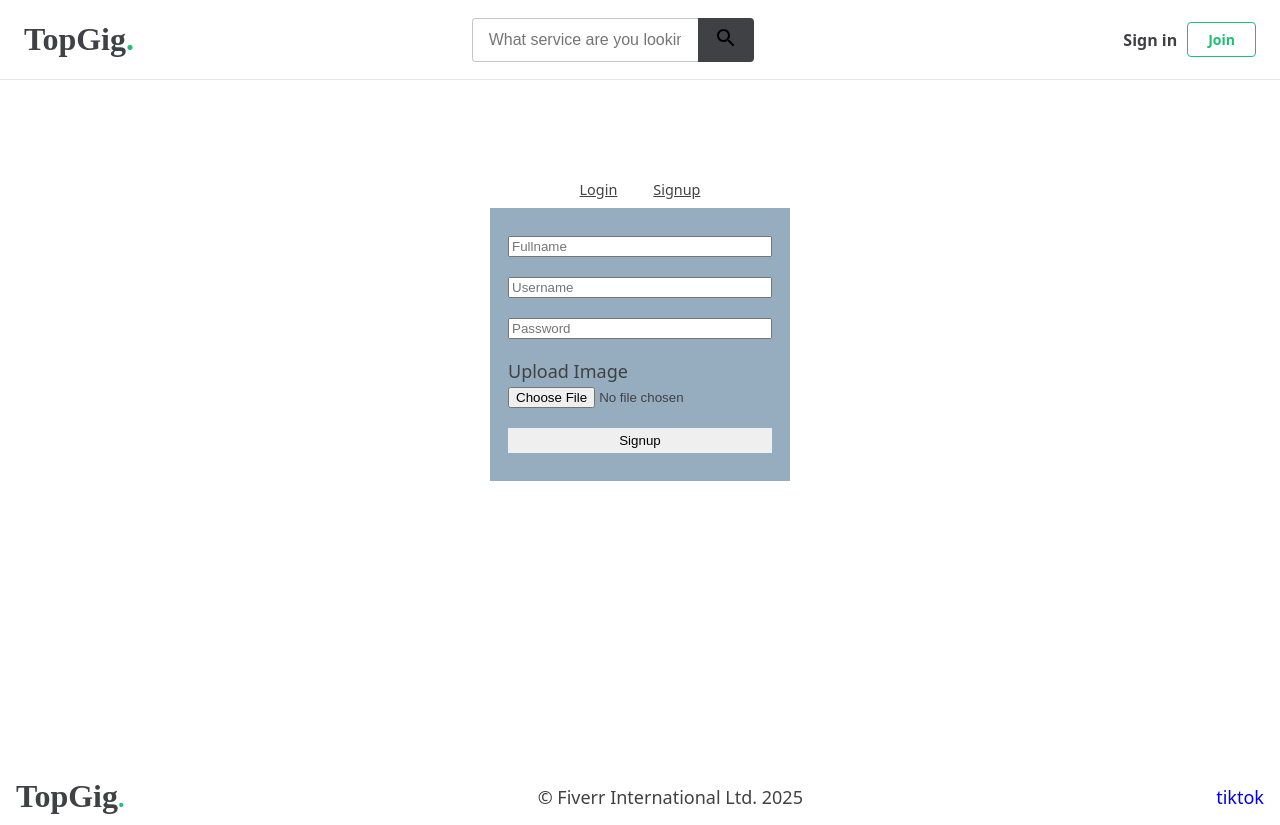
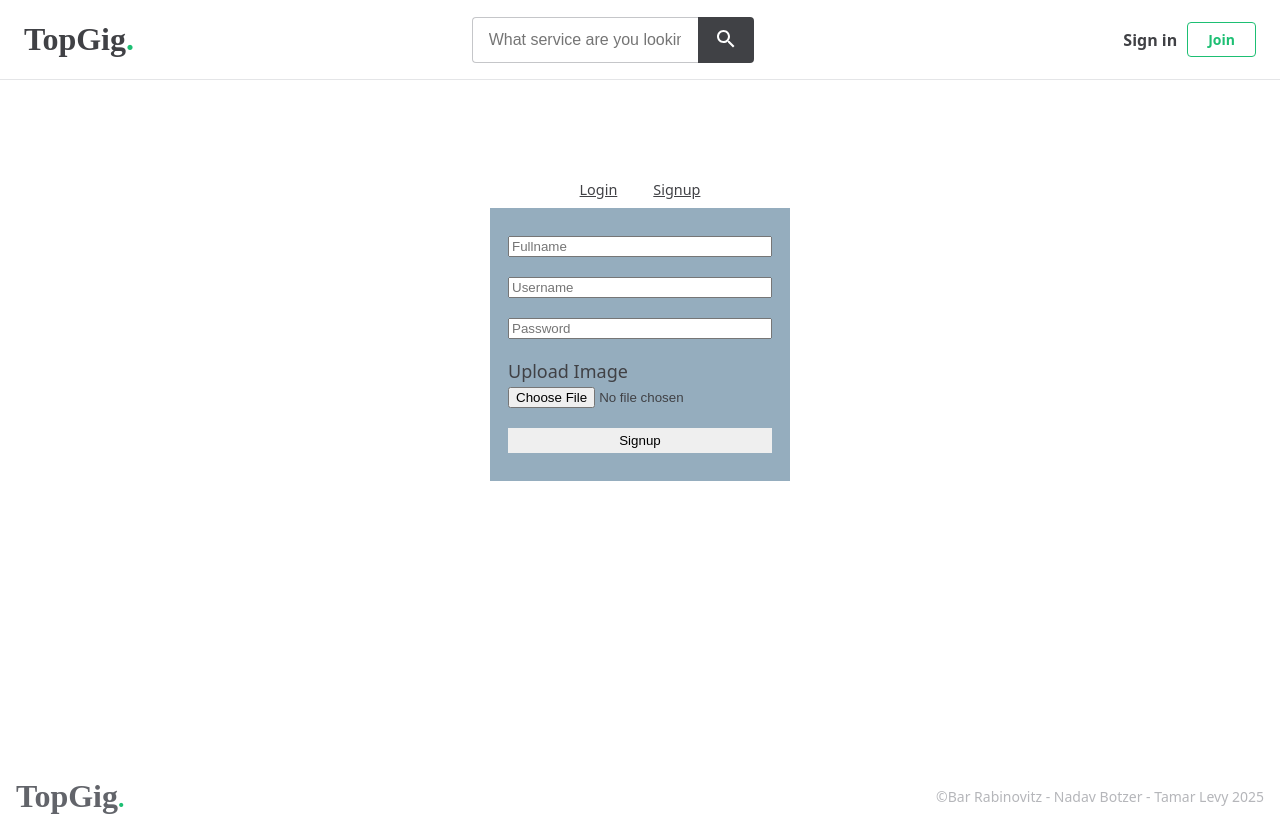
Before and after one commit to nadavbotzer/frontend-gig, a React (Vite) app: page /login/signup in a window 1280 px wide. Built offline with nearby package versions, Linux system fonts and the light colour scheme.

Commit message:
Add more css for header and footer

```diff
--- a/src/assets/styles/cmps/AppFooter.scss
+++ b/src/assets/styles/cmps/AppFooter.scss
@@ -13,7 +13,7 @@
         font-family: 'Macan';
         font-size: 32px;
         font-weight: 600;
-        color: $clr2;
+        color: $clr5;
 
         span {
             color: $clr1;
@@ -22,6 +22,10 @@
 
     p {
         margin: 0;
+        color: $clr7;
+        font-size: 14px;
+        line-height: 21px;
+        margin: 0px 0px 0px 24px;
     }
 
     span {
--- a/src/assets/styles/cmps/AppHeader.scss
+++ b/src/assets/styles/cmps/AppHeader.scss
@@ -9,6 +9,7 @@
     border-bottom: 1px solid #e4e5e7;
     transition: background-color .5sease;
     transition: border .5sease;
+    z-index: 3;
 
     .search {
         display: flex;
@@ -37,9 +38,12 @@
         text-shadow: none;
         font-size: 1rem;
         background-color: $clr2;
+        color: $clr6;
         margin: 0;
         padding: 8px 16px;
+        padding-top: 10px;
     }
+
 
     nav {
         display: flex;
@@ -91,6 +95,10 @@
 
         }
 
+        .user-img {
+            background-color: $clr6;
+        }
+
     }
 
     .logo {
--- a/src/assets/styles/cmps/UserMsg.scss
+++ b/src/assets/styles/cmps/UserMsg.scss
@@ -10,12 +10,14 @@
     padding-inline-end: 20px;
     background-color: grey;
 
-    color:white;
+    color: white;
     font-size: .9em;
 
     opacity: 0;
     translate: 150%;
     transition: 600ms;
+
+    z-index: 4;
 }
 
 .user-msg.visible {
@@ -26,7 +28,7 @@
 .user-msg button {
     background-color: $gray1;
     padding: 1px 6px;
-    border:0;
+    border: 0;
     border-radius: 50%;
     color: $gray4;
 }
@@ -34,6 +36,7 @@
 .user-msg.success {
     background-color: rgb(41, 189, 73);
 }
+
 .user-msg.error {
     background-color: rgb(216, 59, 59);
 }
--- a/src/assets/styles/setup/_variables.scss
+++ b/src/assets/styles/setup/_variables.scss
@@ -4,9 +4,9 @@ $clr2: #404145;
 ;
 $clr3: #c5c6c9;
 $clr4: #95adbe;
-$clr5: #dff0ea;
+$clr5: #62646a;
 $clr6: #fff;
-$clr7: #222;
+$clr7: #b5b6ba;
 
 $gray1: #ddd;
 $gray2: #aaa;
--- a/src/cmps/AppFooter.jsx
+++ b/src/cmps/AppFooter.jsx
@@ -6,11 +6,11 @@ export function AppFooter() {
 	return (
 		<footer className="app-footer full">
 			<div className='logo'>TopGig<span>.</span></div>
-			<p> © Fiverr International Ltd. 2025</p>
+			<p> ©Bar Rabinovitz - Nadav Botzer - Tamar Levy 2025</p>
 
 
 
-			<a href='https://www.tiktok.com/@fiverr'>tiktok</a>
+			{/* <a href='https://www.tiktok.com/@fiverr'>tiktok</a> */}
 		</footer>
 	)
 }
--- a/src/cmps/AppHeader.jsx
+++ b/src/cmps/AppHeader.jsx
@@ -48,12 +48,12 @@ export function AppHeader() {
 
 					{user && (
 						<div className="user-info">
-							<Link to={`user/${user._id}`}>
-								{/* {user.imgUrl && <img src={user.imgUrl} />} */}
-								{user.fullname}
-							</Link>
+							{/* <Link to={`user/${user._id}`}> */}
+							{/* {user.imgUrl && <img src={user.imgUrl} />} */}
+							{/* {user.fullname} */}
+							{/* </Link> */}
 							{/* <span className="score">{user.score?.toLocaleString()}</span> */}
-							<button onClick={onLogout}>logout</button>
+							<button className=' user-img' onClick={onLogout}>{user.imgUrl && <img src={user.imgUrl} />}</button>
 						</div>
 					)}
 				</div>
```
